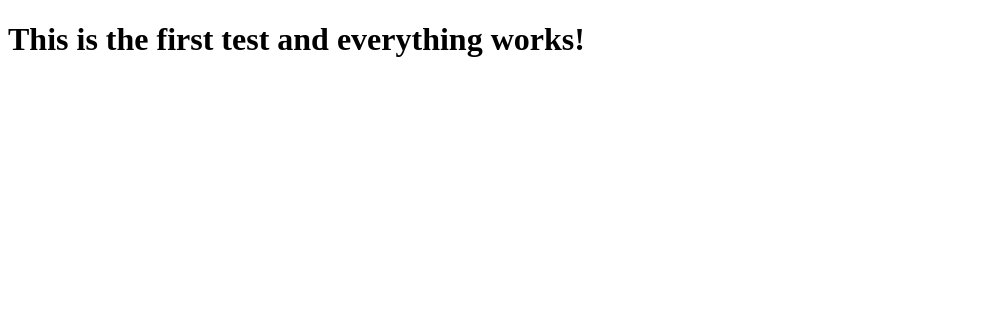
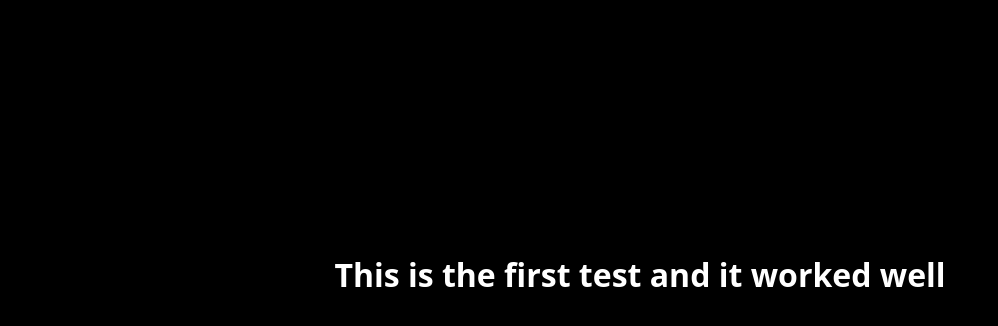
Before and after one commit to AtkTheDeveloper/dexlink, a plain HTML site: page index.html in a window 1280 px wide. Shown: the whole page, without its empty margins (0-998 px from the left). Drawn offline with Linux system fonts and the light colour scheme.

Commit message:
Created a new branch and added styling to the base code

```diff
--- a/index.html
+++ b/index.html
@@ -1,9 +1,22 @@
 <!DOCTYPE html>
 <html lang="en">
-  <head>
-    <title>Welcome To DexLink</title>
-  </head>
-  <body>
-    <h1>This is the first test and everything works!</h1>
-  </body>
+<head>
+  <meta charset="UTF-8">
+  <meta name="viewport" content="width=device-width, initial-scale=1.0">
+  <title>Welcome To DexLink Website</title>
+  <style>
+    body{
+      background-color: #000;
+      color: #fff;
+      font-family: system-ui, -apple-system, BlinkMacSystemFont, 'Segoe UI', Roboto, Oxygen, Ubuntu, Cantarell, 'Open Sans', 'Helvetica Neue', sans-serif;
+    }
+    h1{
+      text-align: center;
+      margin-top: 20%;
+    }
+  </style>
+</head>
+<body>
+  <h1>This is the first test and it worked well</h1>
+</body>
 </html>
```
